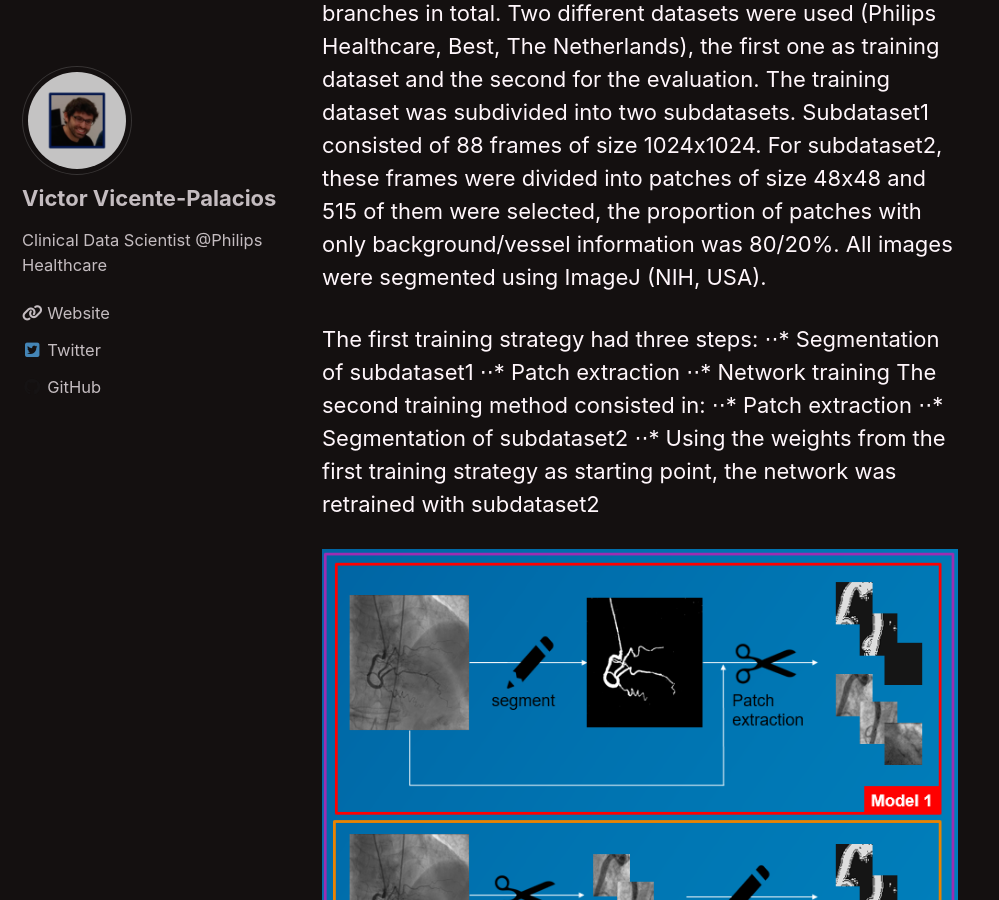
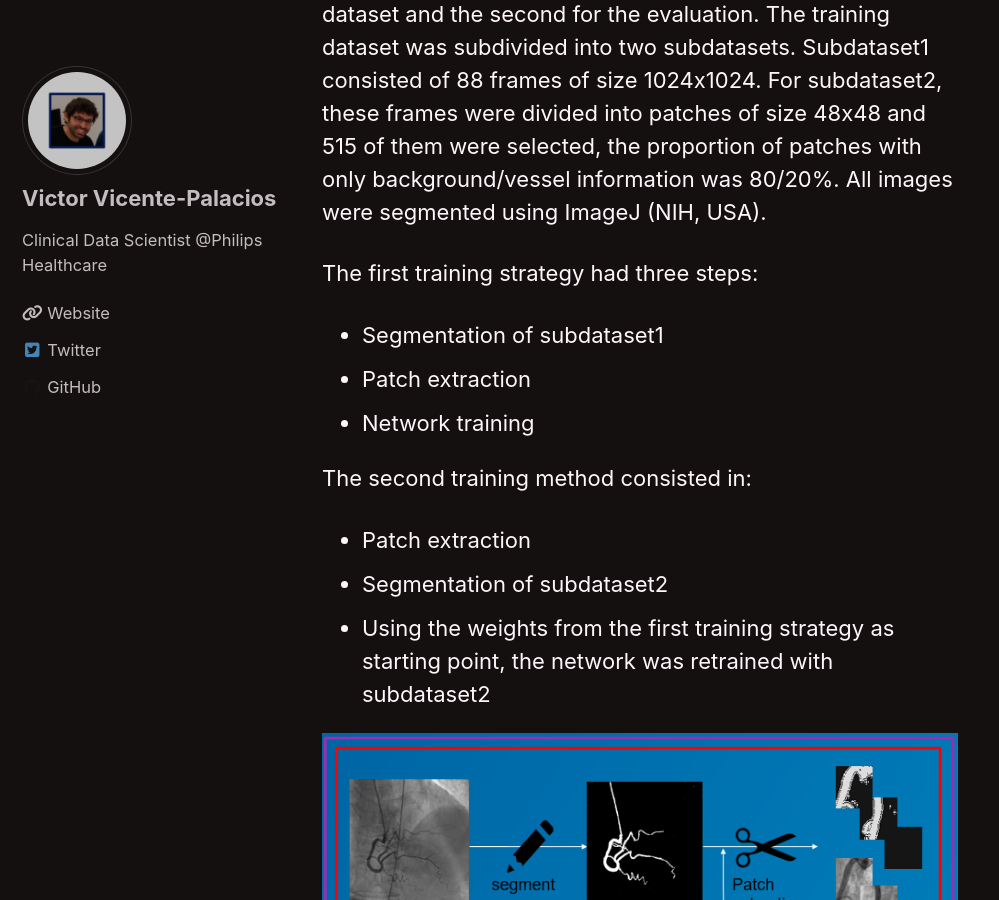
Before and after one commit to IA-Cardiologia-husa/IA-Cardiologia-husa, a Jekyll site: the page built from _posts/2020-02-09-coronarysegmentation.md, in a window 1280 px wide and 900 px high, scrolled down 1007 px. Shown: the whole window, without its empty margins (0-999 px from the left). Built offline with Jekyll 4.4.1, drawn with Linux system fonts in a browser that asks for light colours; cached includes are drawn as plain includes; nearby versions of some CDN libraries; some of the changed text lies outside the part shown.

```diff
--- a/_posts/2020-02-09-coronarysegmentation.md
+++ b/_posts/2020-02-09-coronarysegmentation.md
@@ -21,13 +20,16 @@ Two different datasets were used (Philips Healthcare, Best, The Netherlands), th
 The training dataset was subdivided into two subdatasets. Subdataset1 consisted of 88 frames of size 1024x1024. For subdataset2, these frames were divided into patches of size 48x48 and 515 of them were selected, the proportion of patches with only background/vessel information was 80/20%. All images were segmented using ImageJ (NIH, USA).
 
 The first training strategy had three steps:
-⋅⋅* Segmentation of subdataset1
-⋅⋅* Patch extraction
-⋅⋅* Network training
+
+* Segmentation of subdataset1
+* Patch extraction
+* Network training
+
 The second training method consisted in:
-⋅⋅* Patch extraction
-⋅⋅* Segmentation of subdataset2
-⋅⋅* Using the weights from the first training strategy as starting point, the network was retrained with subdataset2
+
+* Patch extraction
+* Segmentation of subdataset2
+* Using the weights from the first training strategy as starting point, the network was retrained with subdataset2
 
 ![image-center](/images/laddernet/strategy.png){: .align-center}
 
```
Also changed, not shown: other parts of _posts/2020-02-09-coronarysegmentation.md (+3 -2 lines).
